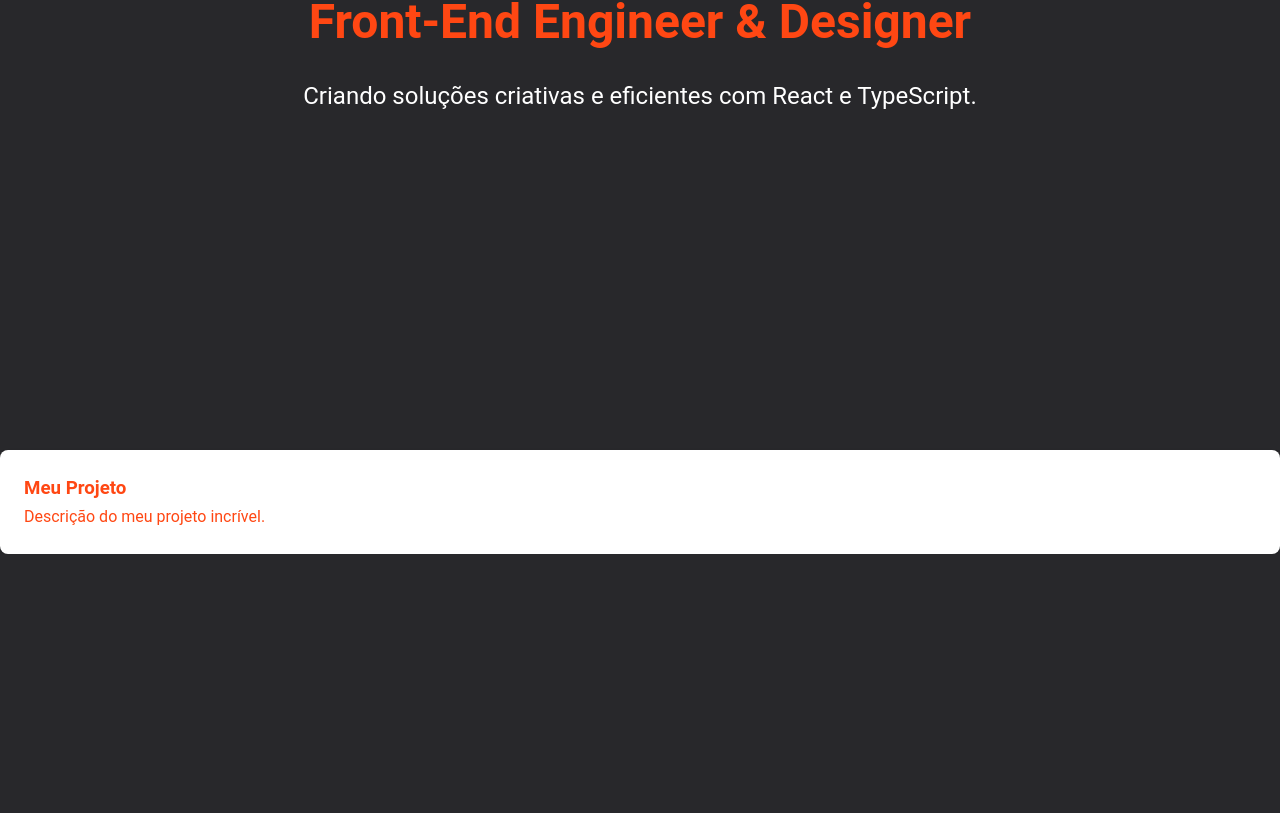
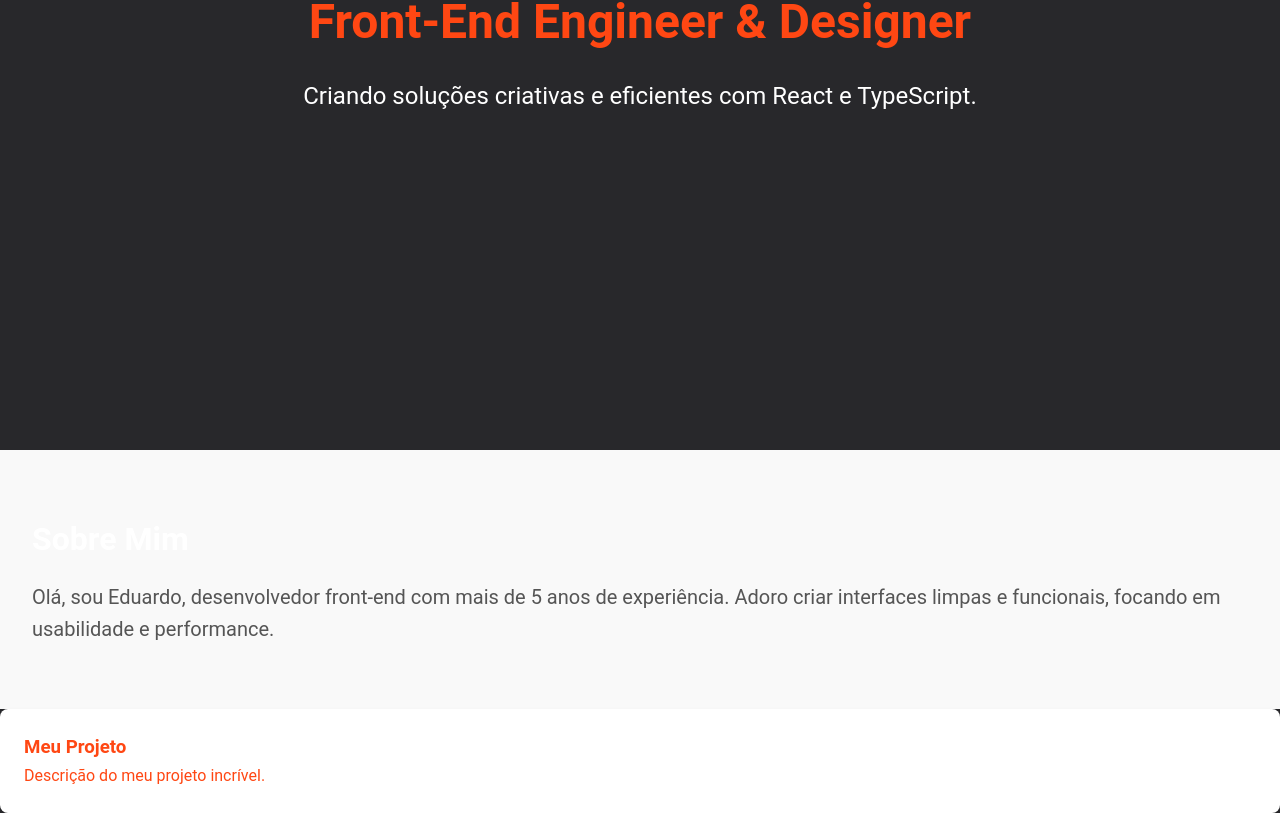
Before and after one commit to eosantos/dudev, a Next.js app: page / in a window 1280 px wide. Shown: the part 350-1163 px from the top of the page. Before the commit the page ends 904 px from the top, so only its background shows below. Built offline with nearby package versions, Linux system fonts and the light colour scheme.

Commit message:
feat: Created the About component, the _document file, and utilized Babel for configuration and improved communication between SSR and CSR.

```diff
--- a/package.json
+++ b/package.json
@@ -22,6 +22,7 @@
     "@types/styled-components": "^5.1.34",
     "@typescript-eslint/eslint-plugin": "^6.21.0",
     "@typescript-eslint/parser": "^6.21.0",
+    "babel-plugin-styled-components": "^2.1.4",
     "eslint": "^8.57.1",
     "eslint-config-next": "14.1.0",
     "eslint-config-prettier": "^9.1.0",
--- a/src/app/Home/index.tsx
+++ b/src/app/Home/index.tsx
@@ -1,4 +1,5 @@
 import Hero from '../components/Hero';
+import About from '../components/About';
 import ProjectCard from '../components/ProjectCard';
 
 const sampleProject = {
@@ -10,6 +11,7 @@ const Home: React.FC = () => {
   return (
     <>
       <Hero />
+      <About />
       <ProjectCard project={sampleProject} />
     </>
   );
--- /dev/null
+++ b/src/app/components/About.tsx
@@ -0,0 +1,34 @@
+'use client';
+
+import styled from 'styled-components';
+
+const Section = styled.section`
+  padding: 4rem 2rem;
+  background-color: #f9f9f9;
+
+  h2 {
+    font-size: 2rem;
+    margin-bottom: 1rem;
+  }
+
+  p {
+    font-size: 1.25rem;
+    color: #555;
+    line-height: 1.6;
+  }
+`;
+
+const About: React.FC = () => {
+  return (
+    <Section>
+      <h2>Sobre Mim</h2>
+      <p>
+        Olá, sou Eduardo, desenvolvedor front-end com mais de 5 anos de
+        experiência. Adoro criar interfaces limpas e funcionais, focando em
+        usabilidade e performance.
+      </p>
+    </Section>
+  );
+};
+
+export default About;
```
Also changed, not shown: src/app/_document.tsx (added, +47 -0 lines), .babelrc (added), 1 other file (tests, documents, lock files or other folders).
